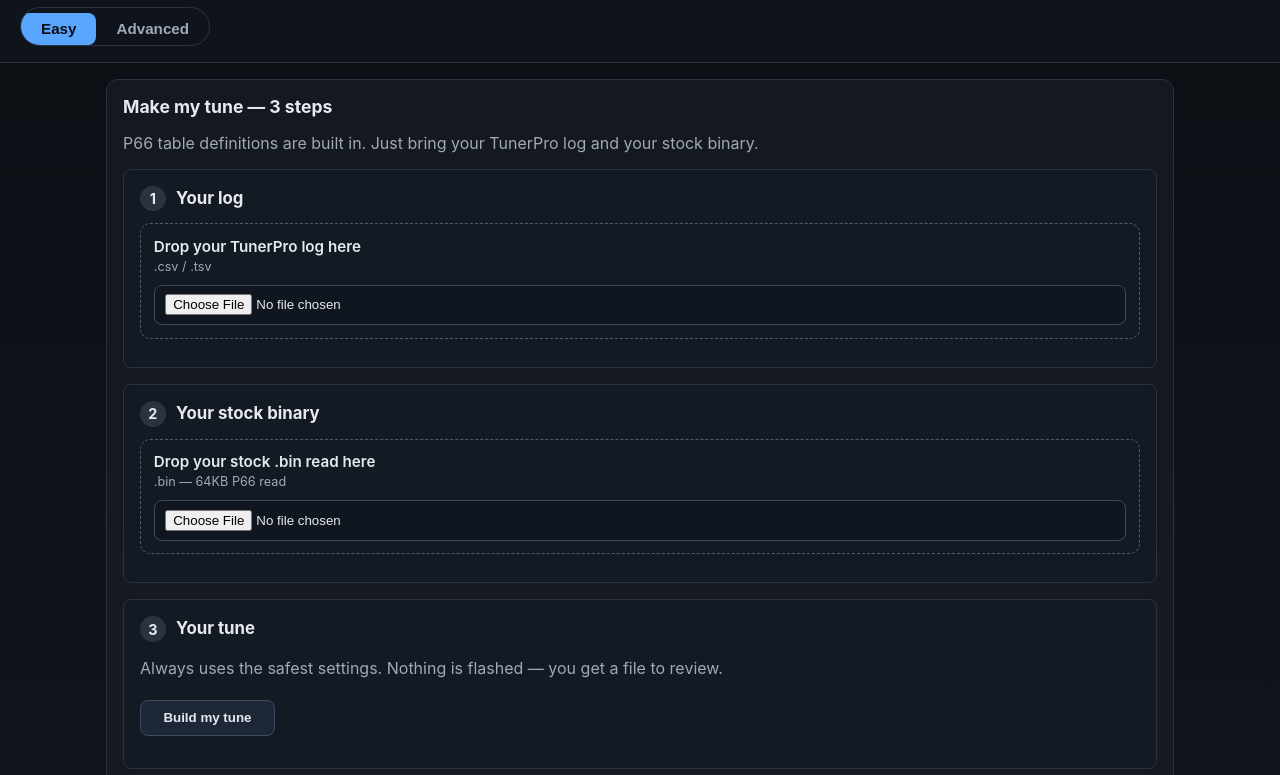
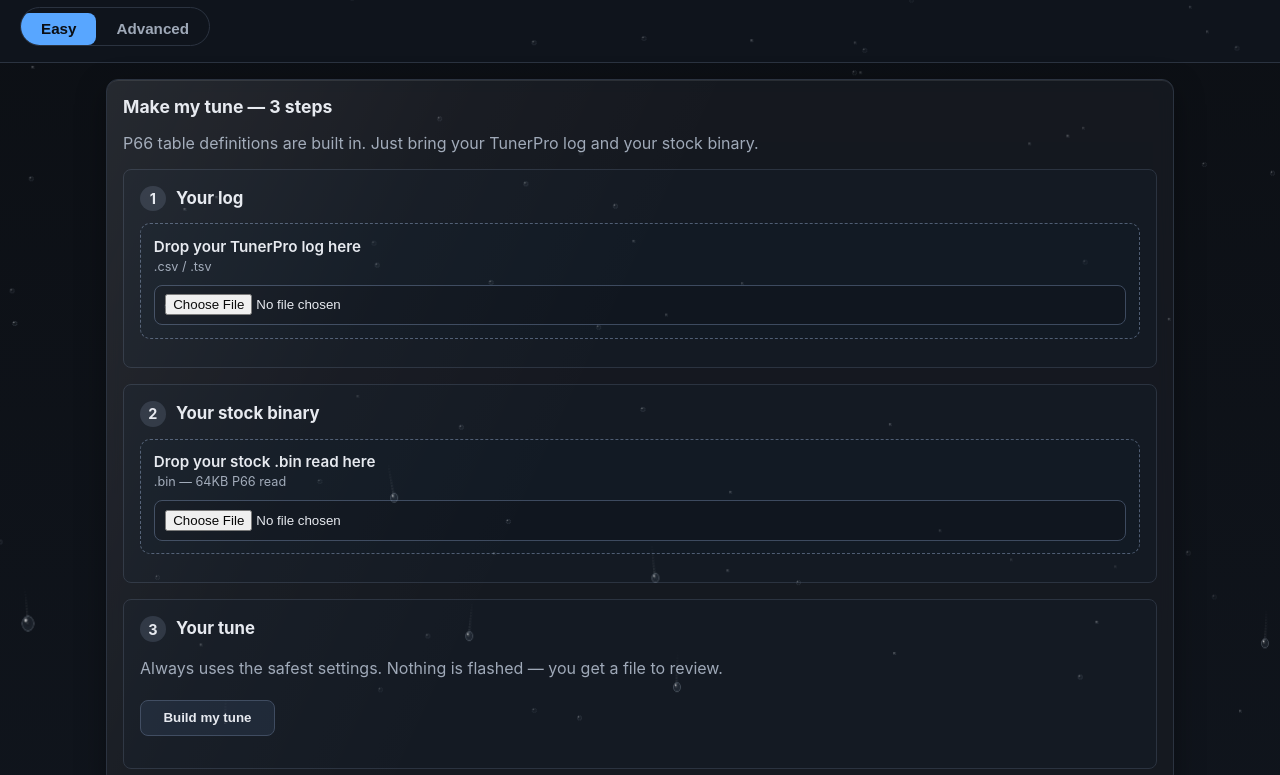
Before and after one commit to twiztidditzwit/P66-Tuner, a plain HTML site: page index.html in a window 1280 px wide. Shown: the part 76-851 px from the top of the page. Drawn offline with Linux system fonts and the light colour scheme.

Commit message:
Slower video drift + rain-on-windshield + glossy cards

```diff
--- a/app.js
+++ b/app.js
@@ -59,14 +59,18 @@
     if (window.matchMedia && window.matchMedia('(prefers-reduced-motion: reduce)').matches) return;
     var videos = Array.prototype.slice.call(document.querySelectorAll('.bg-video'));
     if (videos.length < 2) return;
-    var FADE = 1.4, active = 0, fading = false;
-    videos.forEach(function (v, i) {
+    var PLAYBACK_RATE = 0.5;   // slow drift: the 10s clip becomes a 20s loop
+    var WALL_FADE = 1.4;       // crossfade length in wall-clock seconds
+    var FADE = WALL_FADE * PLAYBACK_RATE; // ...in video seconds
+    var active = 0, fading = false;
+    videos.forEach(function (v) {
+      try { v.playbackRate = PLAYBACK_RATE; } catch (e) {}
       v.addEventListener('timeupdate', function () {
-        if (i !== active || fading || !v.duration || v.duration === Infinity) return;
+        if (v !== videos[active] || fading || !v.duration || v.duration === Infinity) return;
         if (v.duration - v.currentTime <= FADE) {
           fading = true;
-          var next = videos[1 - i];
-          active = 1 - i;
+          var next = videos[active === 0 ? 1 : 0];
+          active = active === 0 ? 1 : 0;
           try { next.currentTime = 0; } catch (e) {}
           var p = next.play();
           if (p && typeof p.catch === 'function') p.catch(function () {});
@@ -75,10 +79,141 @@
           setTimeout(function () {
             try { v.pause(); v.currentTime = 0; } catch (e) {}
             fading = false;
-          }, FADE * 1000 + 250);
+          }, WALL_FADE * 1000 + 250);
         }
       });
     });
+  })();
+
+  // Rain on the windshield: droplets bead up on the glass, then trail
+  // down with a wobble, absorbing smaller drops as they go. Full-viewport
+  // canvas above the UI; pointer-events:none so clicks pass through.
+  (function rainOnGlass() {
+    if (window.matchMedia && window.matchMedia('(prefers-reduced-motion: reduce)').matches) return;
+    var canvas = document.createElement('canvas');
+    canvas.className = 'rain-canvas';
+    canvas.setAttribute('aria-hidden', 'true');
+    document.body.appendChild(canvas);
+    var ctx = canvas.getContext('2d');
+    var W = 0, H = 0;
+
+    function resize() {
+      var dpr = Math.min(window.devicePixelRatio || 1, 2);
+      W = window.innerWidth; H = window.innerHeight;
+      canvas.width = Math.round(W * dpr);
+      canvas.height = Math.round(H * dpr);
+      ctx.setTransform(dpr, 0, 0, dpr, 0, 0);
+    }
+    resize();
+    window.addEventListener('resize', resize);
+
+    // Pre-rendered drop sprites: faint body ring + specular highlight.
+    function makeDropSprite(r) {
+      var s = Math.ceil(r * 2 + 4);
+      var c = document.createElement('canvas');
+      c.width = c.height = s;
+      var g = c.getContext('2d');
+      var cx = s / 2, cy = s / 2;
+      var body = g.createRadialGradient(cx, cy, r * 0.1, cx, cy, r);
+      body.addColorStop(0, 'rgba(200,220,240,0.05)');
+      body.addColorStop(0.75, 'rgba(180,200,225,0.10)');
+      body.addColorStop(0.92, 'rgba(220,235,250,0.35)');
+      body.addColorStop(1, 'rgba(220,235,250,0)');
+      g.fillStyle = body;
+      g.beginPath(); g.arc(cx, cy, r, 0, 6.3); g.fill();
+      g.fillStyle = 'rgba(255,255,255,0.75)';
+      g.beginPath(); g.arc(cx - r * 0.35, cy - r * 0.38, Math.max(0.7, r * 0.22), 0, 6.3); g.fill();
+      return c;
+    }
+    var SPRITES = [1.5, 2.5, 4, 6.5].map(makeDropSprite);
+
+    function rand(a, b) { return a + Math.random() * (b - a); }
+
+    var statics = [];
+    var runners = [];
+    var MAX_STATIC = 70, MAX_RUNNERS = 7;
+
+    function spawnStatic(px, py, instant) {
+      var d = {
+        x: px === undefined ? rand(0, W) : px,
+        y: py === undefined ? rand(0, H) : py,
+        r: rand(1.2, 3),
+        a: 0,
+        targetA: rand(0.35, 0.8),
+        tw: rand(0, 6.28)
+      };
+      if (instant) d.a = d.targetA;
+      statics.push(d);
+    }
+    function spawnRunner() {
+      runners.push({
+        x: rand(0, W), y: rand(-30, H * 0.25),
+        r: rand(3.5, 6),
+        vy: rand(30, 70),
+        wob: rand(0, 6.28),
+        wobF: rand(1.5, 3.5),
+        trail: []
+      });
+    }
+    var i;
+    for (i = 0; i < MAX_STATIC; i++) spawnStatic(undefined, undefined, true);
+    for (i = 0; i < MAX_RUNNERS; i++) spawnRunner();
+
+    var last = 0;
+    function frame(t) {
+      requestAnimationFrame(frame);
+      if (!last) last = t;
+      var dt = Math.min((t - last) / 1000, 0.05);
+      last = t;
+      ctx.clearRect(0, 0, W, H);
+
+      // fresh drops keep hitting the glass
+      if (statics.length < MAX_STATIC && Math.random() < 0.25) spawnStatic();
+
+      var d, r, k, m;
+      for (i = statics.length - 1; i >= 0; i--) {
+        d = statics[i];
+        if (d.a < d.targetA) d.a = Math.min(d.targetA, d.a + dt * 1.5);
+        var shimmer = 0.85 + 0.15 * Math.sin(t / 900 + d.tw);
+        var spr = SPRITES[d.r < 2 ? 0 : 1];
+        ctx.globalAlpha = d.a * shimmer;
+        var s = spr.width / 2;
+        ctx.drawImage(spr, d.x - s, d.y - s);
+      }
+      ctx.globalAlpha = 1;
+
+      for (i = runners.length - 1; i >= 0; i--) {
+        r = runners[i];
+        r.vy = Math.min(r.vy + dt * 26, 170);
+        r.y += r.vy * dt;
+        r.wob += dt * r.wobF;
+        var rx = r.x + Math.sin(r.wob) * 9;
+        r.trail.push({ x: rx, y: r.y });
+        if (r.trail.length > 14) r.trail.shift();
+        // absorb nearby static drops, grow slightly
+        for (k = statics.length - 1; k >= 0; k--) {
+          var sd = statics[k];
+          var dx = sd.x - rx, dy = sd.y - r.y;
+          if (dx * dx + dy * dy < (r.r + 4) * (r.r + 4)) {
+            statics.splice(k, 1);
+            r.r = Math.min(r.r + 0.12, 8);
+          }
+        }
+        // fading trail stamps
+        for (m = 0; m < r.trail.length; m++) {
+          var p = r.trail[m];
+          ctx.globalAlpha = 0.28 * (m / r.trail.length);
+          var ts = SPRITES[0], hs = ts.width / 2;
+          ctx.drawImage(ts, p.x - hs, p.y - hs);
+        }
+        ctx.globalAlpha = 0.9;
+        var hspr = SPRITES[r.r < 5 ? 2 : 3], hh = hspr.width / 2;
+        ctx.drawImage(hspr, rx - hh, r.y - hh * 1.25, hspr.width, hspr.height * 1.25);
+        ctx.globalAlpha = 1;
+        if (r.y > H + 30) { runners.splice(i, 1); spawnRunner(); }
+      }
+    }
+    requestAnimationFrame(frame);
   })();
 
   // Background video: if the asset file is missing (e.g. a clone without
--- a/styles.css
+++ b/styles.css
@@ -49,12 +49,35 @@ body {
 }
 
 .card {
+  position: relative;
   background: rgba(23, 27, 34, 0.84);
   border: 1px solid var(--card-border);
   border-radius: 12px;
   padding: 1rem;
   -webkit-backdrop-filter: blur(8px) saturate(1.15);
   backdrop-filter: blur(8px) saturate(1.15);
+  /* glossy glass: top highlight + diagonal sheen */
+  box-shadow: inset 0 1px 0 rgba(255, 255, 255, 0.09),
+              0 10px 30px rgba(0, 0, 0, 0.35);
+}
+.card::before {
+  content: "";
+  position: absolute;
+  inset: 0;
+  border-radius: inherit;
+  pointer-events: none;
+  background: linear-gradient(115deg,
+    rgba(255, 255, 255, 0.075) 0%,
+    rgba(255, 255, 255, 0.02) 26%,
+    transparent 46%);
+}
+/* Rain-on-the-windshield overlay: full-viewport canvas above the UI,
+   clicks pass straight through it. */
+.rain-canvas {
+  position: fixed;
+  inset: 0;
+  z-index: 60;
+  pointer-events: none;
 }
 
 .grid-span-2 {
```
